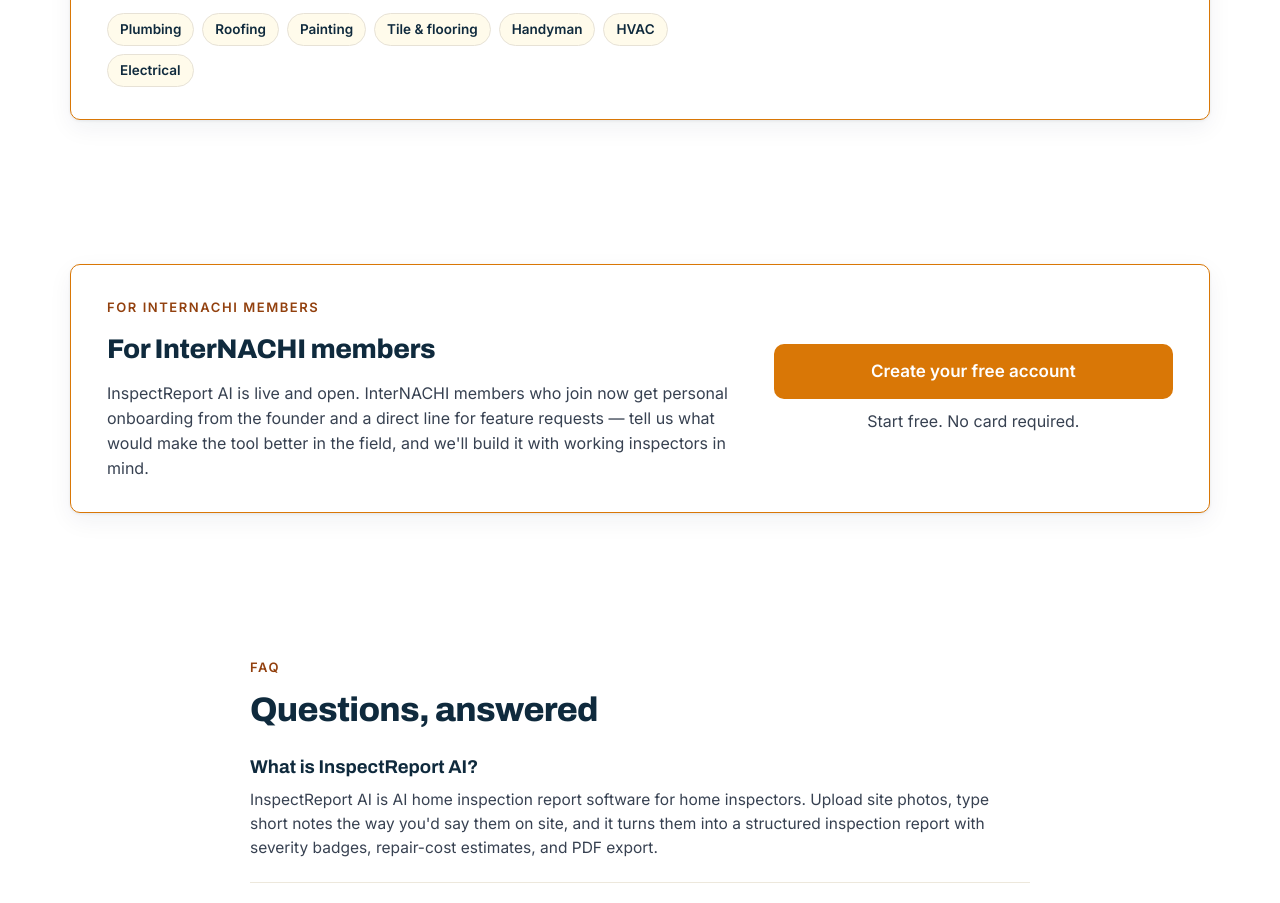
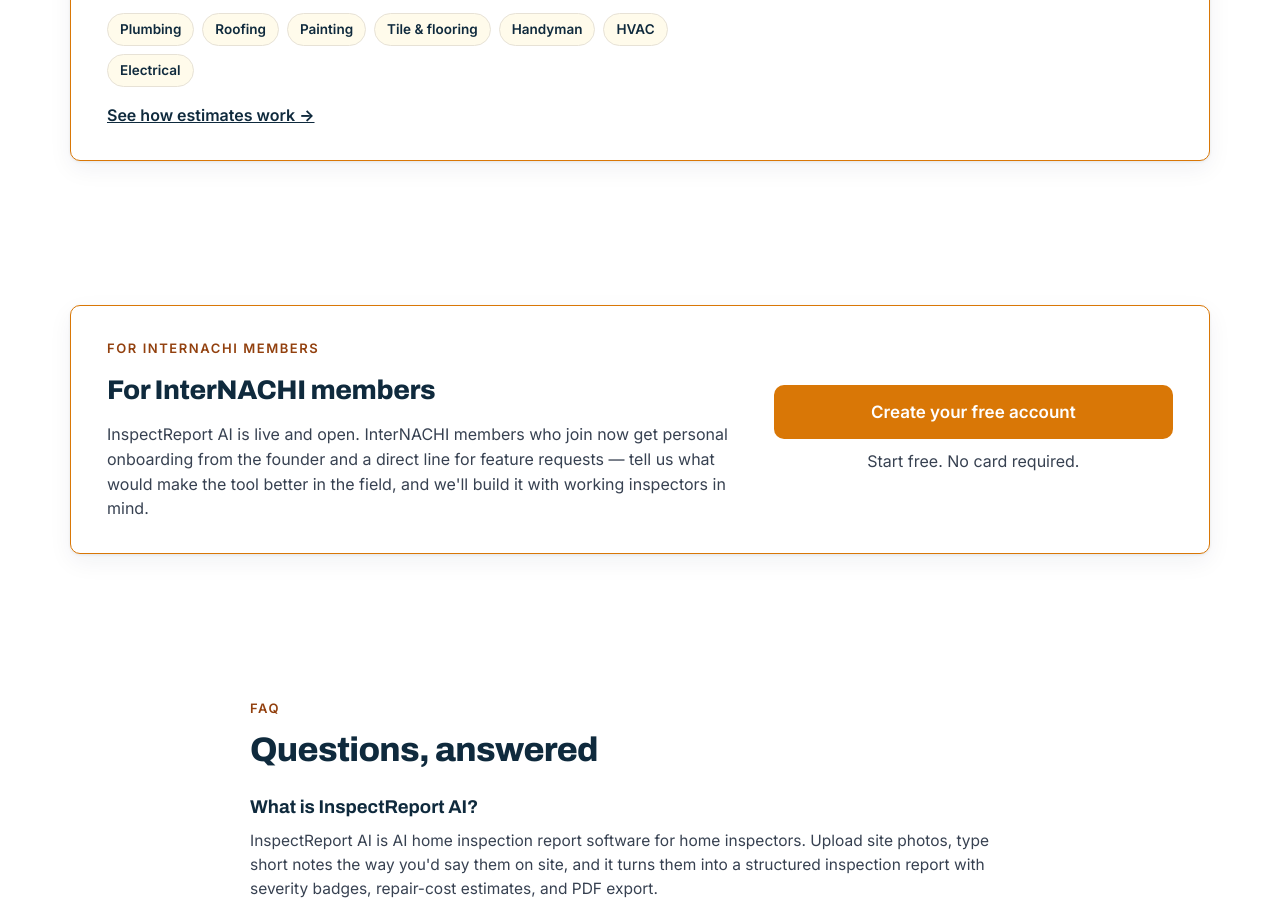
Before and after one commit to inecreative/inspectreport-app, a website: page render-app/public/landing.html in a window 1280 px wide. Shown: the part 6286-7189 px from the top of the page. Drawn offline with Linux system fonts and the light colour scheme; no server answers.

Commit message:
Link /estimate from repair pros band

```diff
--- a/render-app/public/landing.html
+++ b/render-app/public/landing.html
@@ -503,6 +503,7 @@ furnace filter black, replace</pre>
           <div class="trade-chips">
             <span>Plumbing</span><span>Roofing</span><span>Painting</span><span>Tile &amp; flooring</span><span>Handyman</span><span>HVAC</span><span>Electrical</span>
           </div>
+          <p style="margin:16px 0 0;"><a href="/estimate" style="font-weight:700;">See how estimates work →</a></p>
         </div>
         <div class="inachi-cta">
           <a class="btn btn-amber btn-big" href="/app?mode=signup" data-cta>Start my free 3-day trial</a>
```
